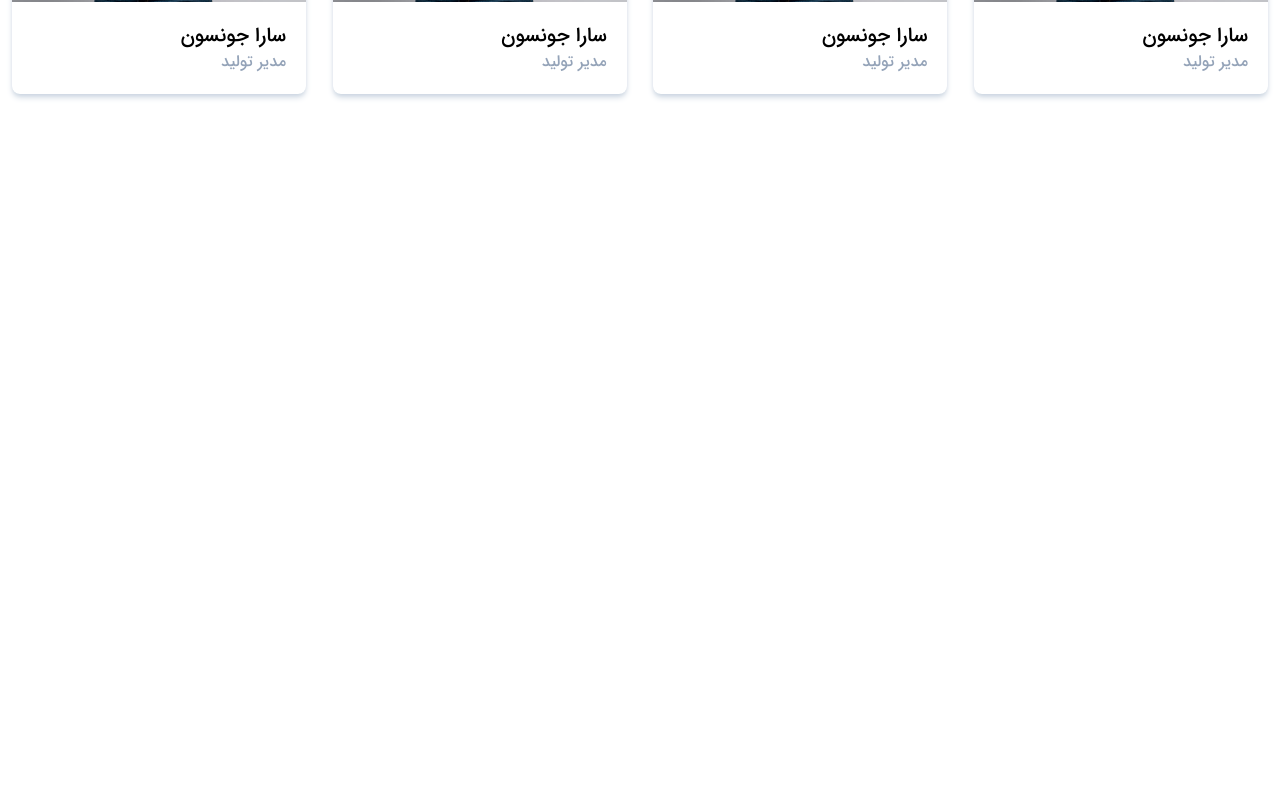
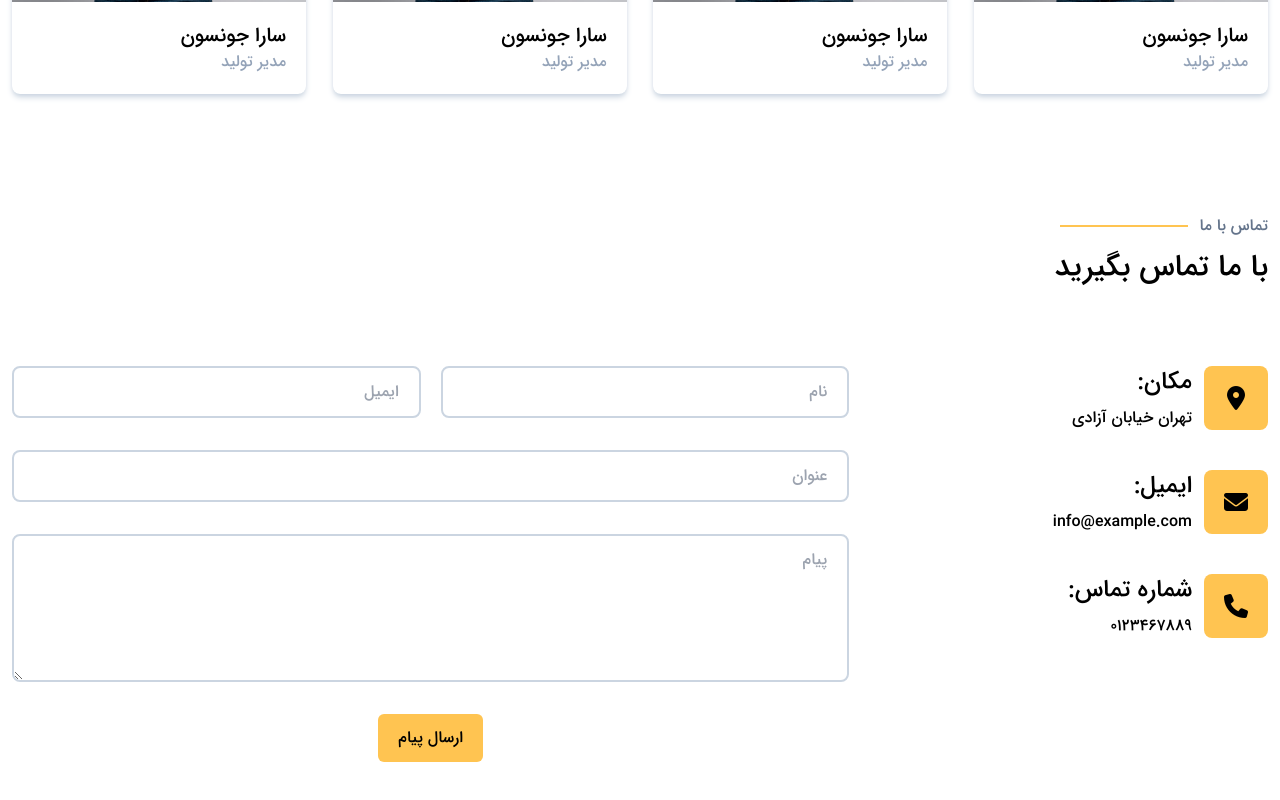
Before and after one commit to salehMb1999/kasuka, a React (Vite) app: page / in a window 1280 px wide. Shown: the part 6913-7713 px from the top of the page. Before the commit the page ends 7087 px from the top, so only its background shows below. Built offline with nearby package versions, Linux system fonts and the light colour scheme.

Commit message:
contact section finished with responsive :)

```diff
--- /dev/null
+++ b/src/contact/contact.jsx
@@ -0,0 +1,72 @@
+export default function Contact() {
+  return (
+    <div className="container mx-auto px-3 py-10 font-iranSansMed">
+      <div className="mb-20 flex flex-col items-start justify-start gap-3">
+        <span className="relative text-slate-500 before:absolute before:right-20 before:top-1/2 before:h-0.5 before:w-32 before:-translate-y-1/2 before:bg-[#ffc451]">
+          تماس با ما
+        </span>
+        <h2 className="text-3xl">با ما تماس بگیرید</h2>
+      </div>
+      <div className="flex flex-col gap-10 md:flex-row md:items-start md:justify-between md:gap-0">
+        <div className="flex w-full flex-col items-start justify-start gap-10 md:w-1/3">
+          <div className="flex items-start justify-start gap-3">
+            <i className="fa-solid fa-location-dot flex h-12 w-12 items-center justify-center rounded-lg bg-[#ffc451] text-2xl leading-6 md:h-16 md:w-16"></i>
+            <div className="flex flex-col items-start justify-start md:gap-2">
+              <h3 className="text-xl md:text-2xl">مکان:</h3>
+              <p className="text-sm md:text-base">تهران خیابان آزادی</p>
+            </div>
+          </div>
+          <div className="flex items-start justify-start gap-3">
+            <i
+              className="fa fa-envelope flex h-12 w-12 items-center justify-center rounded-lg bg-[#ffc451] text-2xl leading-6 md:h-16 md:w-16"
+              aria-hidden="true"
+            ></i>
+
+            <div className="flex flex-col items-start justify-start md:gap-2">
+              <h3 className="text-xl md:text-2xl">ایمیل:</h3>
+              <p className="text-sm md:text-base">info@example.com</p>
+            </div>
+          </div>
+          <div className="flex items-start justify-start gap-3">
+            <i
+              className="fa fa-phone flex h-12 w-12 items-center justify-center rounded-lg bg-[#ffc451] text-2xl leading-6 md:h-16 md:w-16"
+              aria-hidden="true"
+            ></i>
+
+            <div className="flex flex-col items-start justify-start md:gap-2">
+              <h3 className="text-xl md:text-2xl">شماره تماس:</h3>
+              <p className="text-sm md:text-base">0123467889</p>
+            </div>
+          </div>
+        </div>
+        <div className="flex w-full flex-col items-stretch gap-8 md:w-2/3">
+          <div className="flex w-full flex-col items-center justify-between gap-5 md:flex-row">
+            <input
+              className=" w-full rounded-lg border-2 border-slate-300 px-5 py-3 outline-[#ffc451] md:w-1/2"
+              placeholder="نام"
+              type="text"
+            />
+            <input
+              className=" w-full rounded-lg border-2 border-slate-300 px-5 py-3 outline-[#ffc451] md:w-1/2"
+              placeholder="ایمیل"
+              type="text"
+            />
+          </div>
+          <input
+            className="rounded-lg border-2 border-slate-300 px-5 py-3 outline-[#ffc451]"
+            placeholder="عنوان"
+            type="text"
+          />
+          <textarea
+            className="rounded-lg border-2 border-slate-300 px-5 py-3 outline-[#ffc451]"
+            placeholder="پیام"
+            rows="5"
+          ></textarea>
+          <button className="self-center rounded-md bg-[#ffc451] px-5 py-3">
+            ارسال پیام
+          </button>
+        </div>
+      </div>
+    </div>
+  );
+}
--- a/src/main.jsx
+++ b/src/main.jsx
@@ -10,6 +10,7 @@ import Portfolio from "./portfolio/portfolio";
 import Counts from "./counts/counts";
 import Testimonials from "./testimonials/testimonials";
 import Teams from "./teams/teams";
+import Contact from "./contact/contact";
 ReactDOM.createRoot(document.getElementById("root")).render(
   <React.StrictMode>
     <Header />
@@ -21,5 +22,6 @@ ReactDOM.createRoot(document.getElementById("root")).render(
     <Counts />
     <Testimonials />
     <Teams />
+    <Contact />
   </React.StrictMode>,
 );
```
